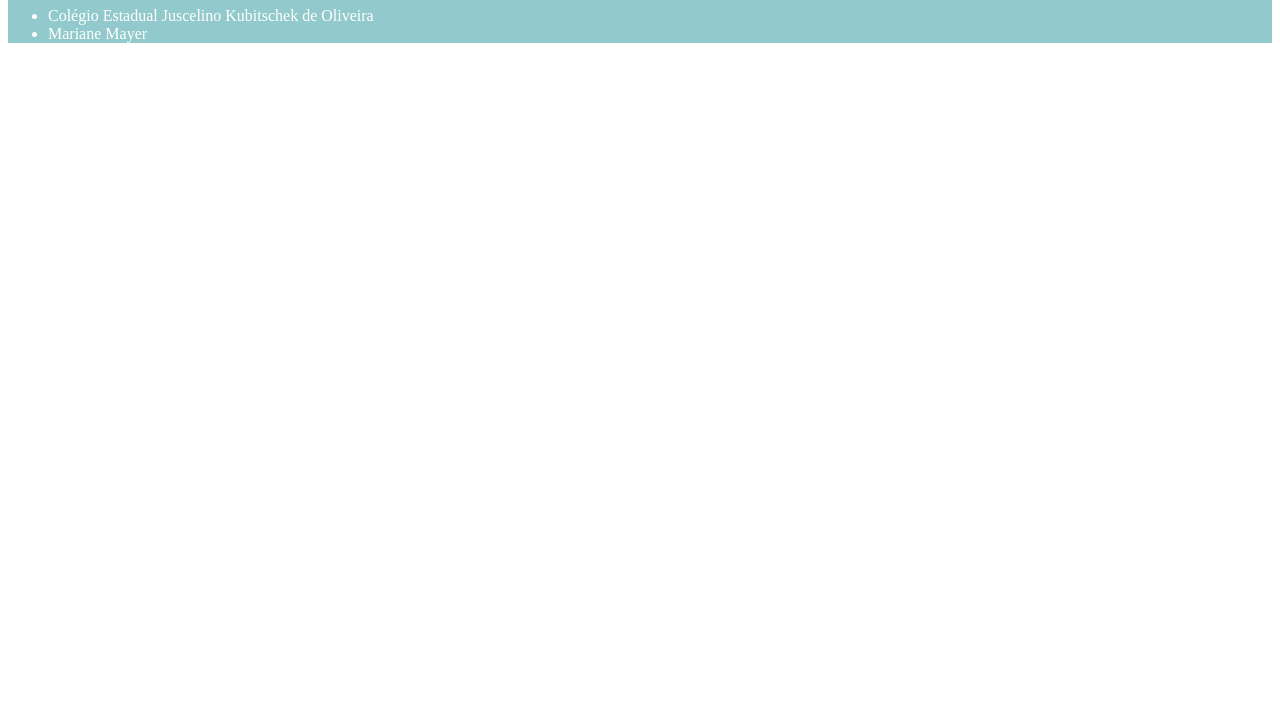
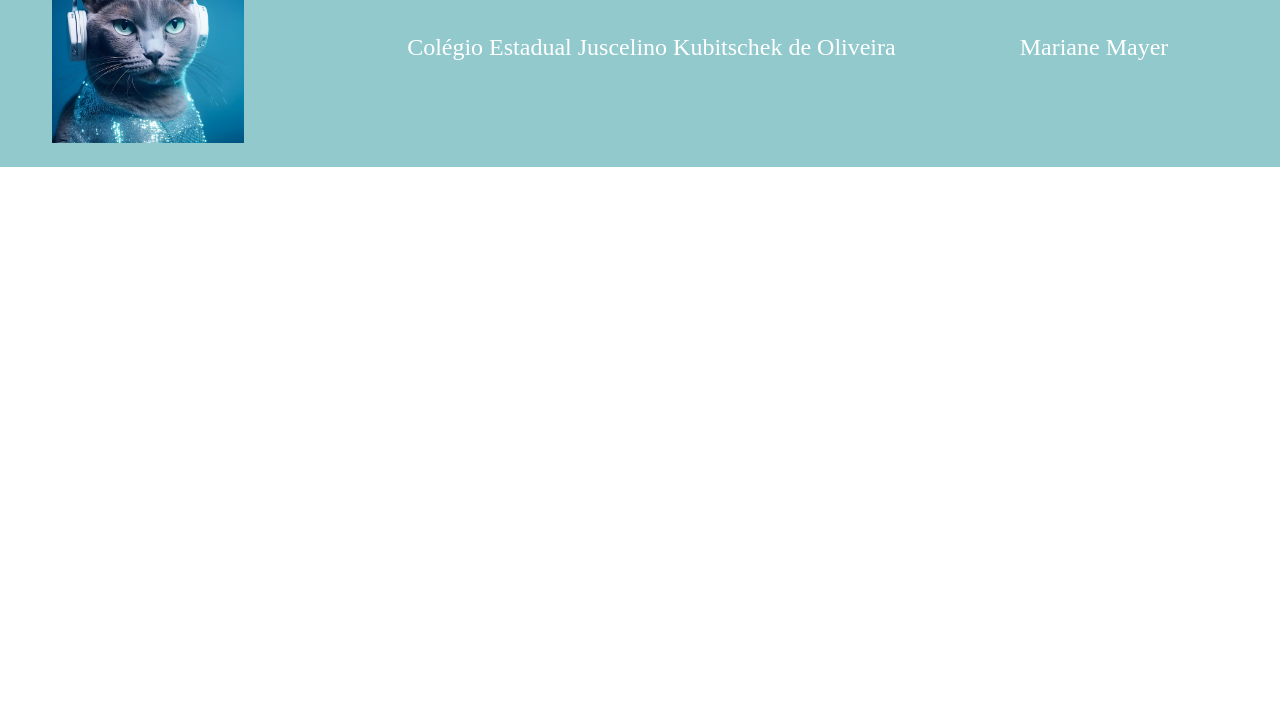
Before and after one commit to MaryMayer/html.css.mary, a plain HTML site: page index.html in a window 1280 px wide. Shown: the part 73-800 px from the top of the page. Drawn offline with Linux system fonts and the light colour scheme.

Commit message:
Add files via upload

```diff
--- a/index.html
+++ b/index.html
@@ -8,10 +8,11 @@
     <link rel="stylesheet" href="style.css">
 </head>
 <body>
-    <header>     <h1>vai ser uma imagem aqui</h1>
-        <ul>
-        <li>Colégio Estadual Juscelino Kubitschek de Oliveira</li>
-        <li>Mariane Mayer</li>
+    <header class="cabeçalho">
+       <img class="cabeçalho-imagem" src="gato-moda-auriculares-musica-gato-antropomorfico-luces-neon_739548-6052.avif" alt=" Gato curtindo uma musica ">
+        <ul class="cabeçalho-lista">
+        <li class="cabeçalho-lista-item">Colégio Estadual Juscelino Kubitschek de Oliveira</li>
+        <li class="cabeçalho-lista-item">Mariane Mayer</li>
         </ul>
     </header>
 
--- a/style.css
+++ b/style.css
@@ -1,4 +1,23 @@
-header {
+*{
+    margin: 0;
+    padding: 0;
+}
+
+.cabeçalho {
     background-color: #92C9CC;
     color: white;
+    display: flex;
+    justify-content: space-around;
+    align-items:center ;
+    padding: 24px 0;
 }
+
+.cabeçalho-imagem{
+width: 15%;
+}
+
+.cabeçalho-lista-item{
+    display: inline-block;
+    margin: 0 60px;
+    font-size: 24px;
+}
```
Also changed, not shown: gato-moda-auriculares-musica-gato-antropomorfico-luces-neon_739548-6052.avif (added).
